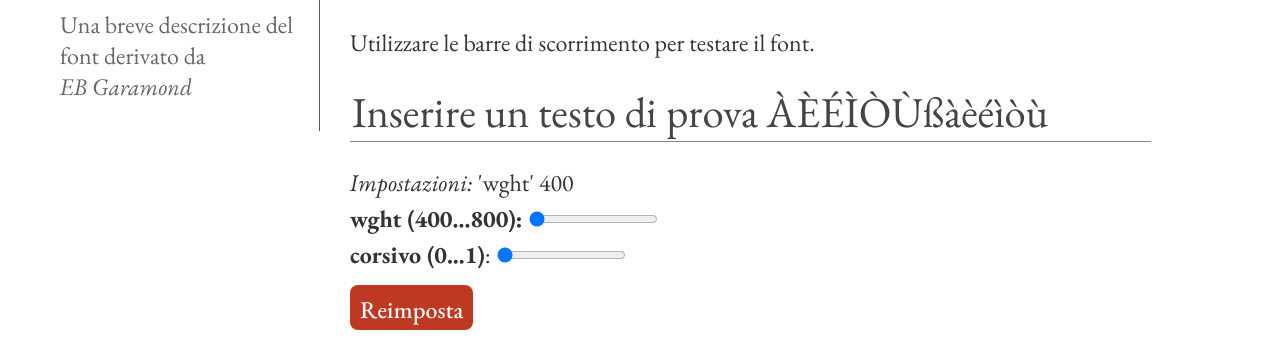
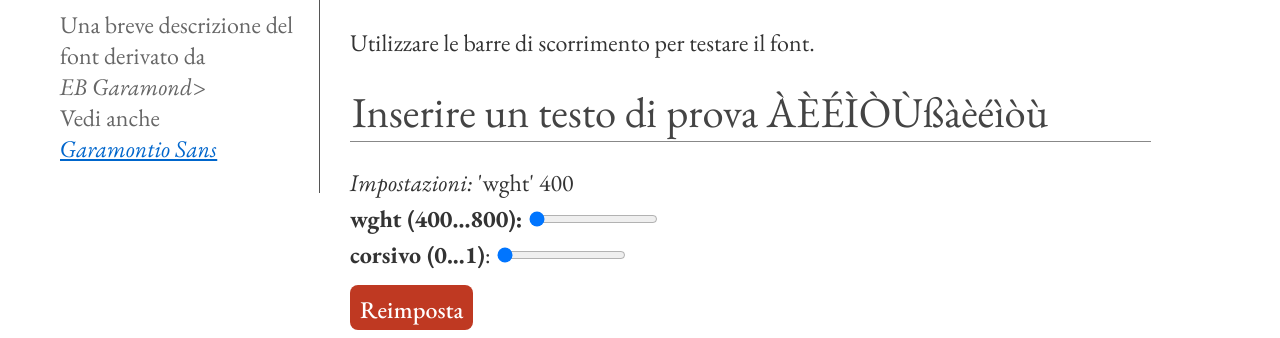
Before and after one commit to m-casanova/Garamontio, a plain HTML site: page index.html in a window 1280 px wide. Shown: the part 253-591 px from the top of the page. Drawn offline with Linux system fonts and the light colour scheme.

Commit message:
+GaramontioSans

```diff
--- a/index.html
+++ b/index.html
@@ -96,7 +96,7 @@ div.side {width: 249px; margin: 30px 0 0; padding:10px 10px 5px; float:left; bor
 
 	<section>
 		<div class="side">
-			<p>Una breve descrizione del font derivato da <i>EB&nbsp;Garamond</i></p>
+			<p>Una breve descrizione del font derivato da <i>EB&nbsp;Garamond</i>><br/>Vedi anche <i><a href="/GaramontioSans">Garamontio&nbsp;Sans</a></i></p>
 		</div>
 		<article>
 			<h2>Un font per testi</h2>
```
